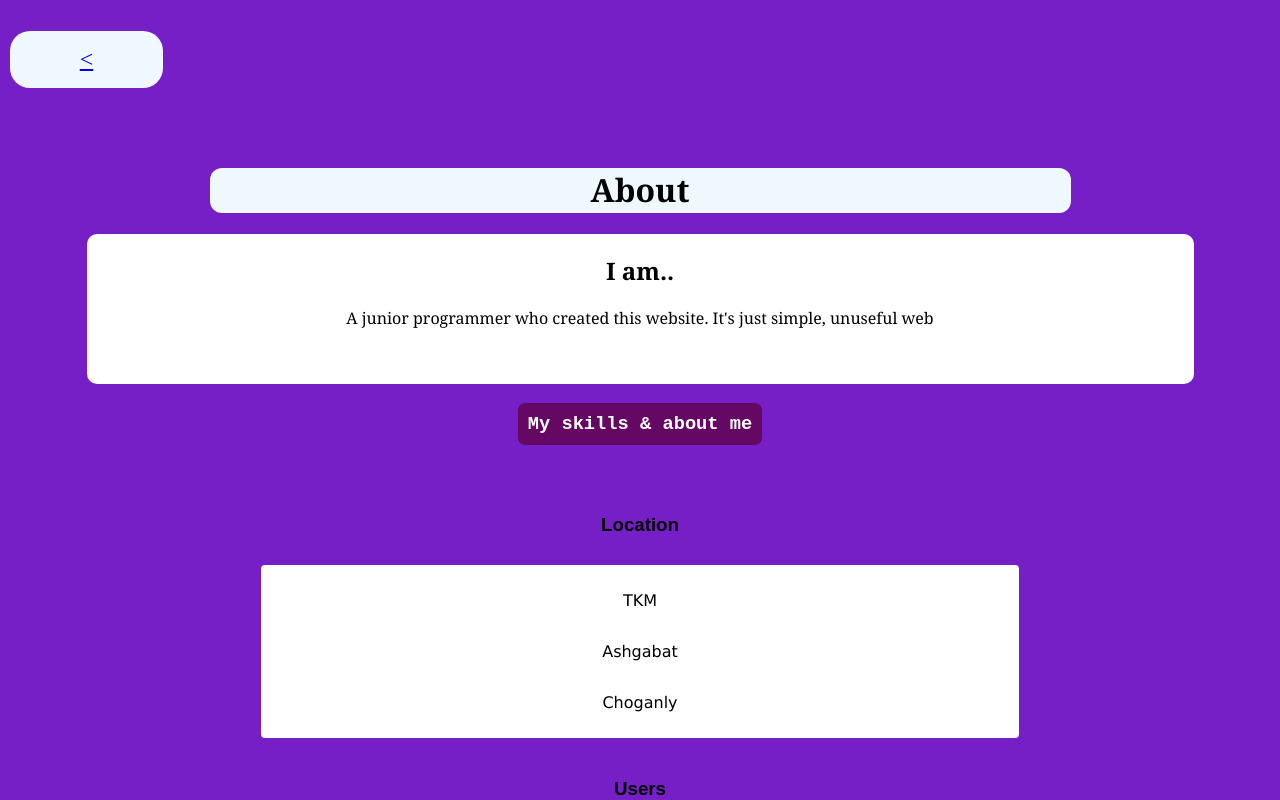
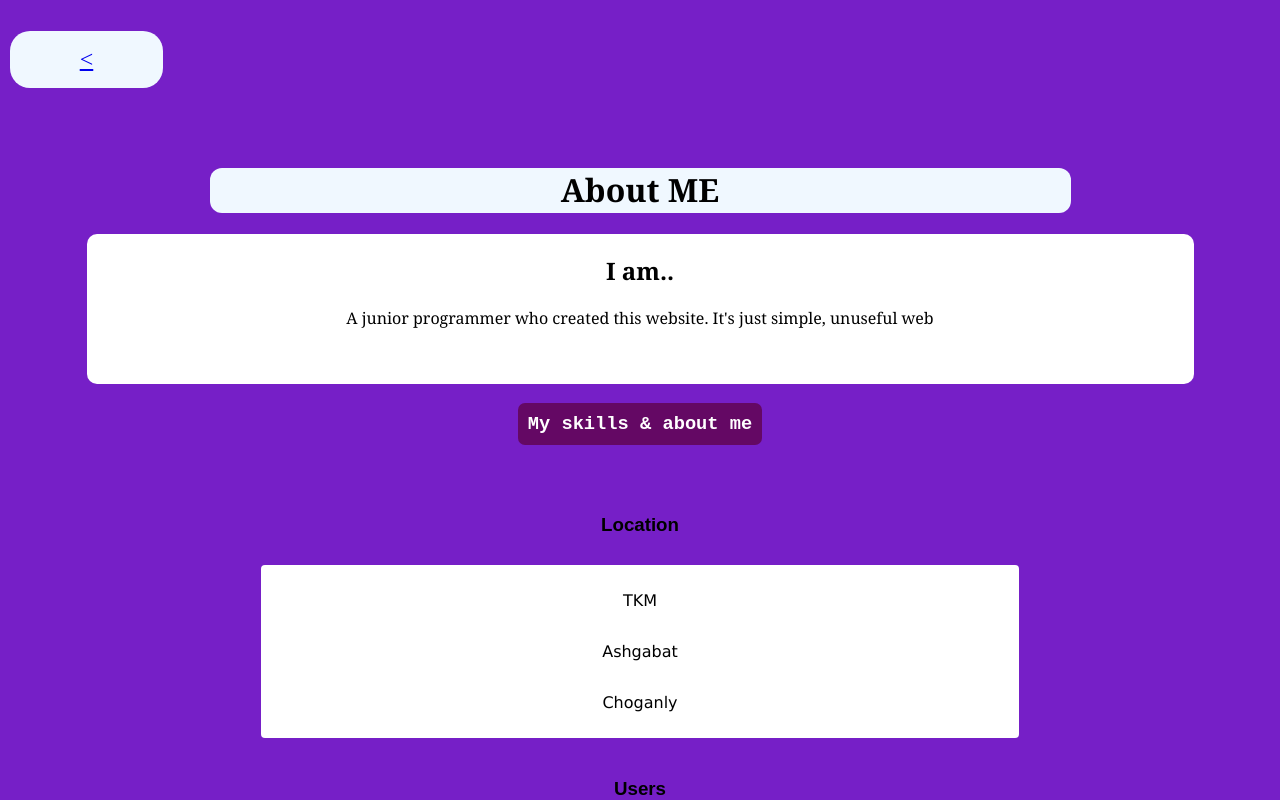
Before and after one commit to muhammetallayew2009-lang/my-google-site, a plain HTML site: page about.html in a window 1280 px wide. Shown: the top 800 px of the page. Drawn offline with Linux system fonts and the light colour scheme.

Commit message:
Add files via upload

```diff
--- a/about.html
+++ b/about.html
@@ -10,7 +10,7 @@
   <div class="container">
     <a href="index.html" class="nb"> < </a>
   </div>
-  <h1 class="contact">About</h1>
+  <h1 class="contact">About ME</h1>
 
   <section class="containerr">
   <h2 class="iam">I am..</h2>
```
